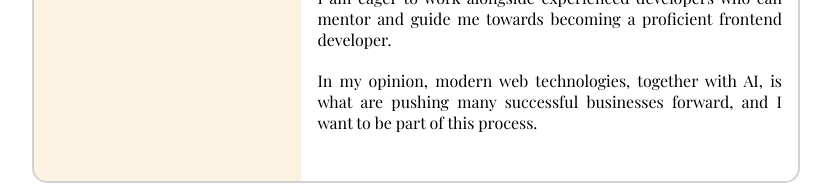
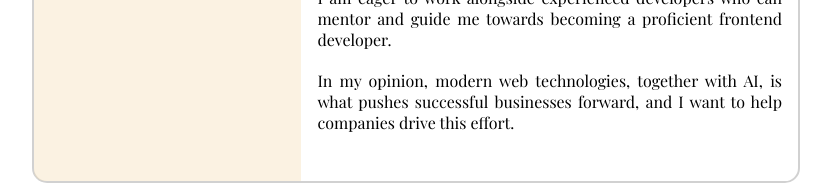
Before and after one commit to kalibria/personal-website, a Next.js app: page / in a window 1280 px wide. Shown: the part 1161-1346 px from the top of the page, without its empty margins (224-1055 px from the left). Built offline with nearby package versions, Linux system fonts and the light colour scheme.

Commit message:
chanced text

```diff
--- a/src/components/mainInfo/MainInfo.tsx
+++ b/src/components/mainInfo/MainInfo.tsx
@@ -38,7 +38,7 @@ export default function MainInfo(){
         <p className={styles.nonPrintable}>There’s still a lot to learn of course! As for technologies, my plans include new CSS stuff like container queries and layers, as well as Storybook, Redux Saga, Styled Components, GraphQL, PWAs and more. I will continue working to increase my English language level. Long term, I am also interested in people and resource management.
         </p>
         <p className={styles.nonPrintable}>I am eager to work alongside experienced developers who can mentor and guide me towards becoming a proficient frontend developer.</p>
-        <p>In my opinion, modern web technologies, together with AI, is what are pushing many successful businesses forward, and I want to be part of this process. </p>
+        <p>In my opinion, modern web technologies, together with AI, is what pushes successful businesses forward, and I want to help companies drive this effort. </p>
 
       </div>
     </article>
```
